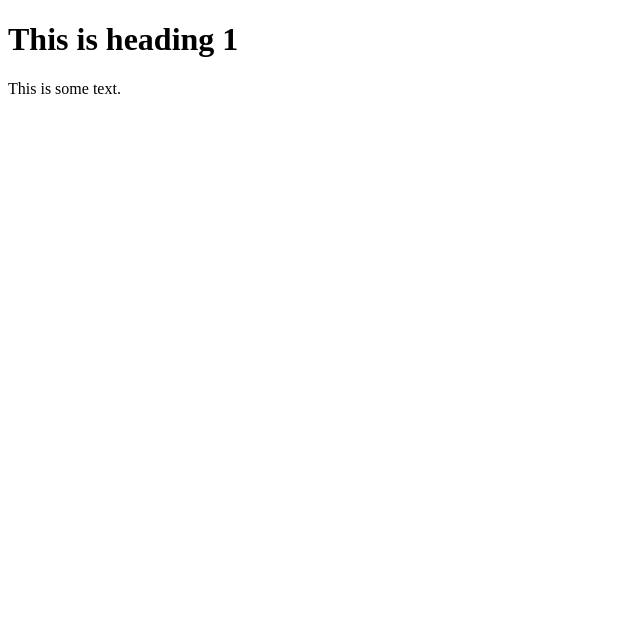
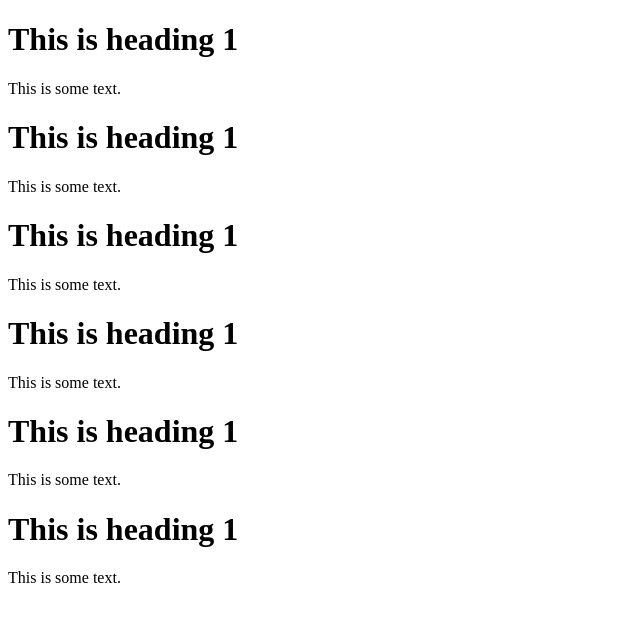
Before and after one commit to pattem1999/learning-git, a plain HTML site: page index.html in a window 1280 px wide. Shown: the whole page, without its empty margins (0-640 px from the left). Drawn offline with Linux system fonts and the light colour scheme.

Commit message:
Adding locally content

```diff
--- a/index.html
+++ b/index.html
@@ -3,5 +3,16 @@
 <body>
 <h1>This is heading 1</h1>
 <p>This is some text.</p>
+<h1>This is heading 1</h1>
+<p>This is some text.</p>
+<h1>This is heading 1</h1>
+<p>This is some text.</p>
+<h1>This is heading 1</h1>
+<p>This is some text.</p>
+<h1>This is heading 1</h1>
+<p>This is some text.</p>
+<h1>This is heading 1</h1>
+<p>This is some text.</p>
+
 </body>
 </html>
```
Also changed, not shown: 1 other file.
